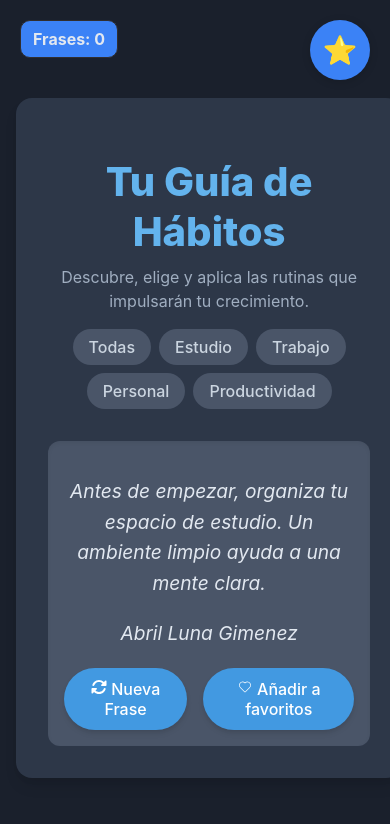
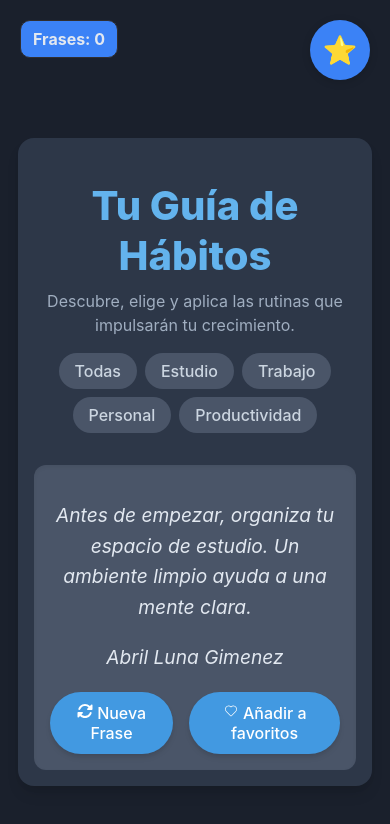
Before and after one commit to fioret20/proyecto-react-grupo1, a React (Vite) app: page / in a window 390 px wide. Shown: the top 824 px of the page. Built offline with nearby package versions, Linux system fonts and the light colour scheme.

Commit message:
feat: fix media queries

```diff
--- a/src/components/stylesComponents/Home.css
+++ b/src/components/stylesComponents/Home.css
@@ -126,6 +126,9 @@ body {
     .app-container {
         width: 90%;
         margin: auto;
+        padding: 1rem;
+        margin-top: 3rem;
+        border-radius: 1rem;
     }
 
     .title {
```
Also changed, not shown: 1 other file (tests, documents, lock files or other folders).
